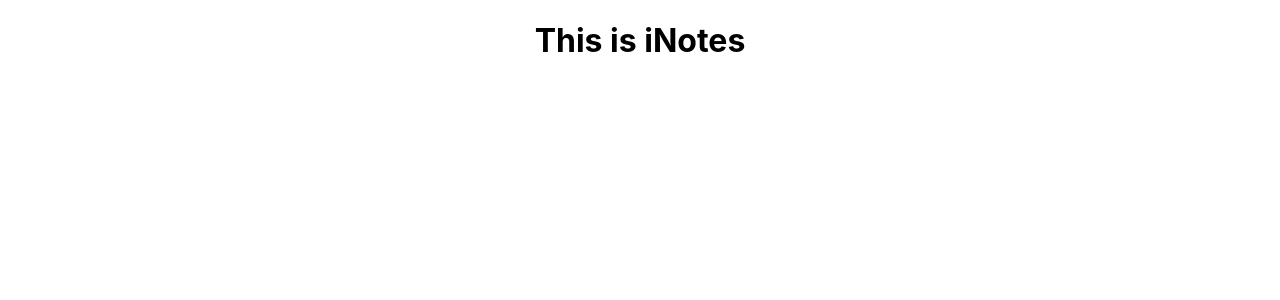
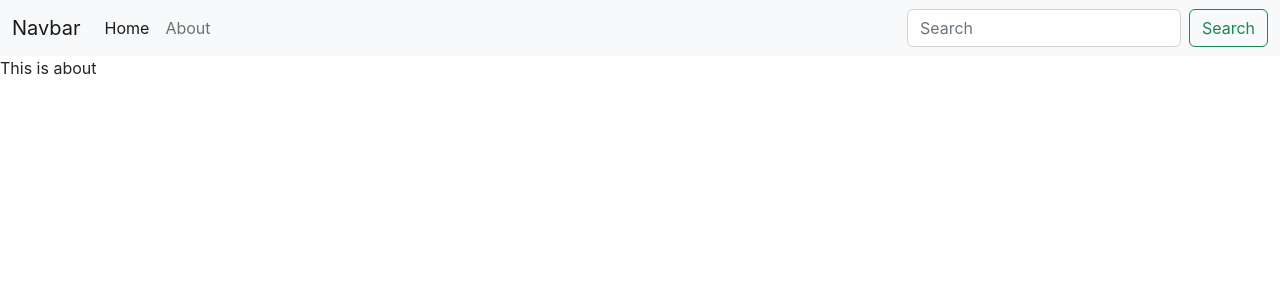
Before and after one commit to akj0712/iNotes-MERN, a React (Create React App) app: page /about in a window 1280 px wide. Shown: the top 300 px of the page. Built offline with nearby package versions, Linux system fonts and the light colour scheme.

Commit message:
creating navbar and routes

```diff
--- a/public/index.html
+++ b/public/index.html
@@ -24,7 +24,14 @@
       work correctly both with client-side routing and a non-root public URL.
       Learn how to configure a non-root public URL by running `npm run build`.
     -->
-    <title>React App</title>
+    <link
+      href="https://cdn.jsdelivr.net/npm/bootstrap@5.2.1/dist/css/bootstrap.min.css"
+      rel="stylesheet"
+      integrity="sha384-iYQeCzEYFbKjA/T2uDLTpkwGzCiq6soy8tYaI1GyVh/UjpbCx/TYkiZhlZB6+fzT"
+      crossorigin="anonymous"
+    />
+
+    <title>iNotes - Your notes on the go</title>
   </head>
   <body>
     <noscript>You need to enable JavaScript to run this app.</noscript>
@@ -39,5 +46,10 @@
       To begin the development, run `npm start` or `yarn start`.
       To create a production bundle, use `npm run build` or `yarn build`.
     -->
+    <script
+      src="https://cdn.jsdelivr.net/npm/bootstrap@5.2.1/dist/js/bootstrap.bundle.min.js"
+      integrity="sha384-u1OknCvxWvY5kfmNBILK2hRnQC3Pr17a+RTT6rIHI7NnikvbZlHgTPOOmMi466C8"
+      crossorigin="anonymous"
+    ></script>
   </body>
 </html>
--- a/src/App.js
+++ b/src/App.js
@@ -1,10 +1,22 @@
-import './App.css';
+import "./App.css";
+import { BrowserRouter as Router, Routes, Route } from "react-router-dom";
+import Navbar from "./components/Navbar";
+import { Home } from "./components/Home";
+import { About } from "./components/About";
 
 function App() {
   return (
-    <div className="App">
-      <h1>This is iNotes</h1>
-    </div>
+    <>
+      <Router>
+        <Navbar />
+        <Routes>
+          <Route exact path="/" element={<Home />} />
+        </Routes>
+        <Routes>
+          <Route exact path="/about" element={<About />} />
+        </Routes>
+      </Router>
+    </>
   );
 }
 
--- /dev/null
+++ b/src/components/About.js
@@ -0,0 +1,7 @@
+import React from 'react'
+
+export const About = () => {
+  return (
+    <div>This is about</div>
+  )
+}
--- /dev/null
+++ b/src/components/Home.js
@@ -0,0 +1,6 @@
+import React from "react";
+
+
+export const Home = () => {
+  return <div>This is home</div>;
+};
--- /dev/null
+++ b/src/components/Navbar.js
@@ -0,0 +1,52 @@
+import React from "react";
+import { Link } from "react-router-dom";
+
+const Navbar = () => {
+  return (
+    <nav className="navbar navbar-expand-lg bg-light">
+      <div className="container-fluid">
+        <Link className="navbar-brand" to="/">
+          Navbar
+        </Link>
+        <button
+          className="navbar-toggler"
+          type="button"
+          data-bs-toggle="collapse"
+          data-bs-target="#navbarSupportedContent"
+          aria-controls="navbarSupportedContent"
+          aria-expanded="false"
+          aria-label="Toggle navigation"
+        >
+          <span className="navbar-toggler-icon"></span>
+        </button>
+        <div className="collapse navbar-collapse" id="navbarSupportedContent">
+          <ul className="navbar-nav me-auto mb-2 mb-lg-0">
+            <li className="nav-item">
+              <Link className="nav-link active" aria-current="page" to="/">
+                Home
+              </Link>
+            </li>
+            <li className="nav-item">
+              <Link className="nav-link" to="/about">
+                About
+              </Link>
+            </li>
+          </ul>
+          <form className="d-flex" role="search">
+            <input
+              className="form-control me-2"
+              type="search"
+              placeholder="Search"
+              aria-label="Search"
+            />
+            <button className="btn btn-outline-success" type="submit">
+              Search
+            </button>
+          </form>
+        </div>
+      </div>
+    </nav>
+  );
+};
+
+export default Navbar;
```
